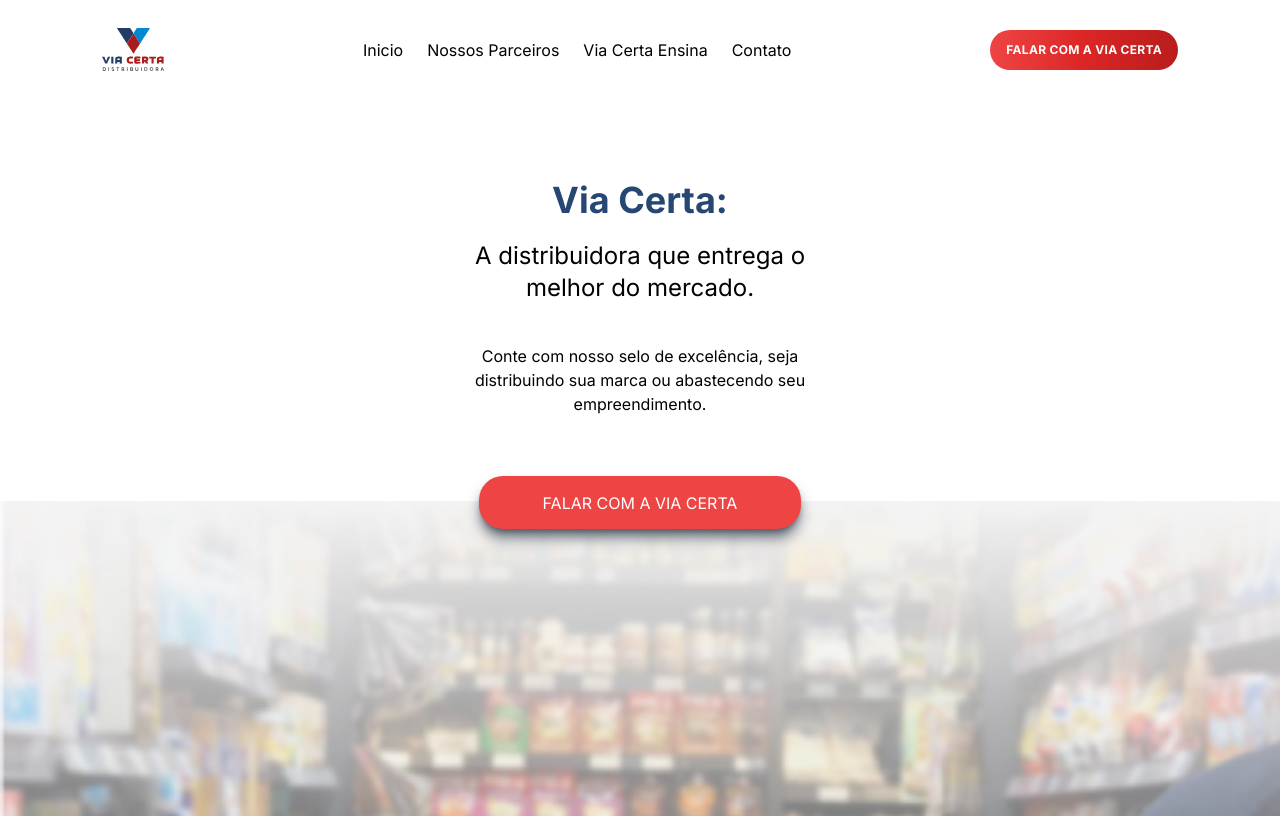
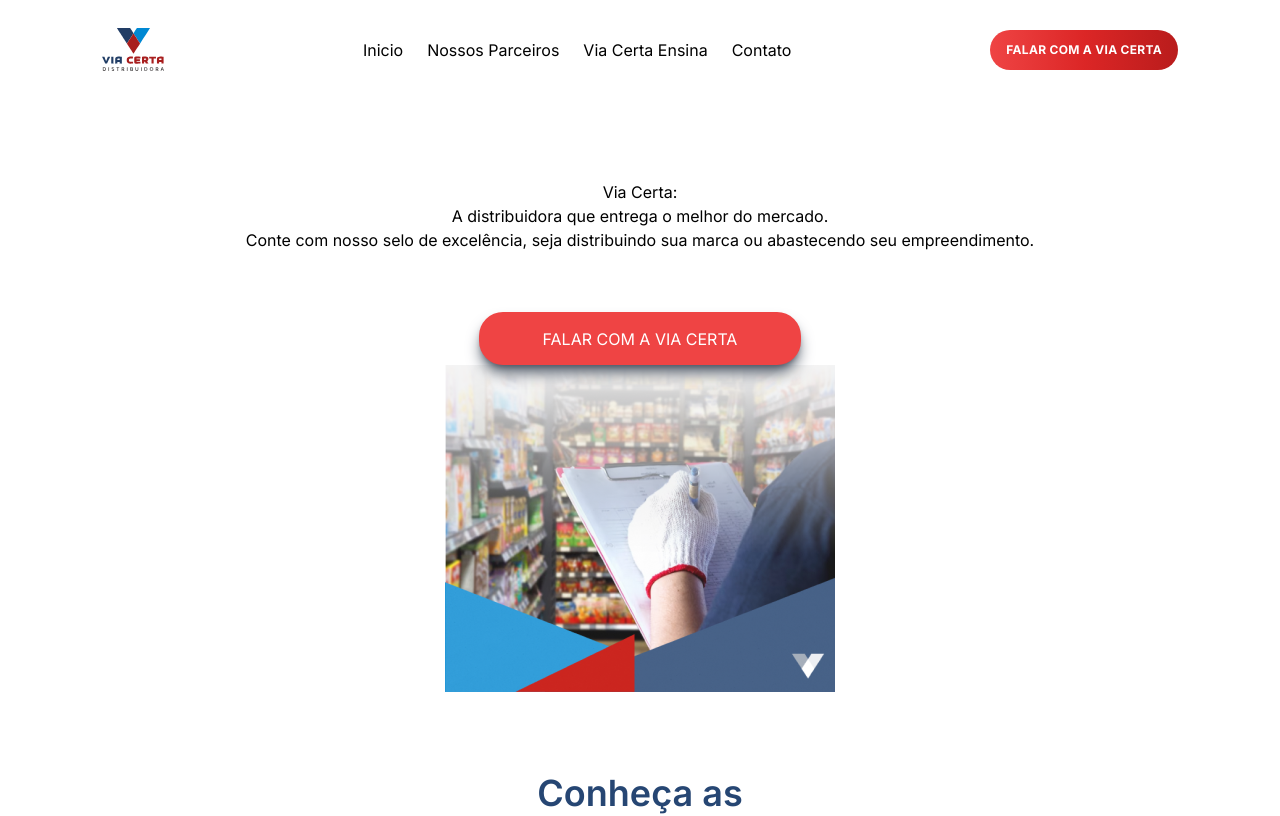
Before and after one commit to juliuscaezarff/desafio-kayzen, a Next.js app: page / in a window 1280 px wide. Shown: the top 816 px of the page. Built offline with nearby package versions, Linux system fonts and the light colour scheme.

Commit message:
refactor: refatorando

```diff
--- a/src/components/Organisms/HomeIntroSection/index.tsx
+++ b/src/components/Organisms/HomeIntroSection/index.tsx
@@ -1,21 +1,18 @@
 // Styles
-import Image from 'next/image'
 import './styles.css'
 
-// Assets
-import IntroBackground from '../../../../public/assets/via-certa-home-principal-mobile.png'
+//next
+import Image from 'next/image'
 
 const HomeIntroSection = () => {
   return (
     <section className="home-section-intro">
-      <div className="flex flex-col items-center">
-        <h1 className="text-4xl font-bold text-blue-primary-light ">
-          Via Certa:
-        </h1>
-        <h1 className="text-2xl font-normal mt-5 mx-auto max-w-[367px]">
+      <div className="home-section-container">
+        <h1 className="title-container">Via Certa:</h1>
+        <h1 className="subtitle-container">
           A distribuidora que entrega o melhor do mercado.
         </h1>
-        <p className="text-base max-w-[351px] font-normal mt-[40px]">
+        <p className="paragraph-container">
           Conte com nosso selo de excelência, seja distribuindo sua marca ou
           abastecendo seu empreendimento.
         </p>
@@ -23,7 +20,7 @@
           Falar com a via certa
         </button>
       </div>
-      <Image src={IntroBackground} alt="" className="w-full mt-[-28px]" />
+      <Image src='/assets/via-certa-home-principal-mobile.png' alt="" className="image-container" width={390} height={327}/>
     </section>
   )
 }
```
